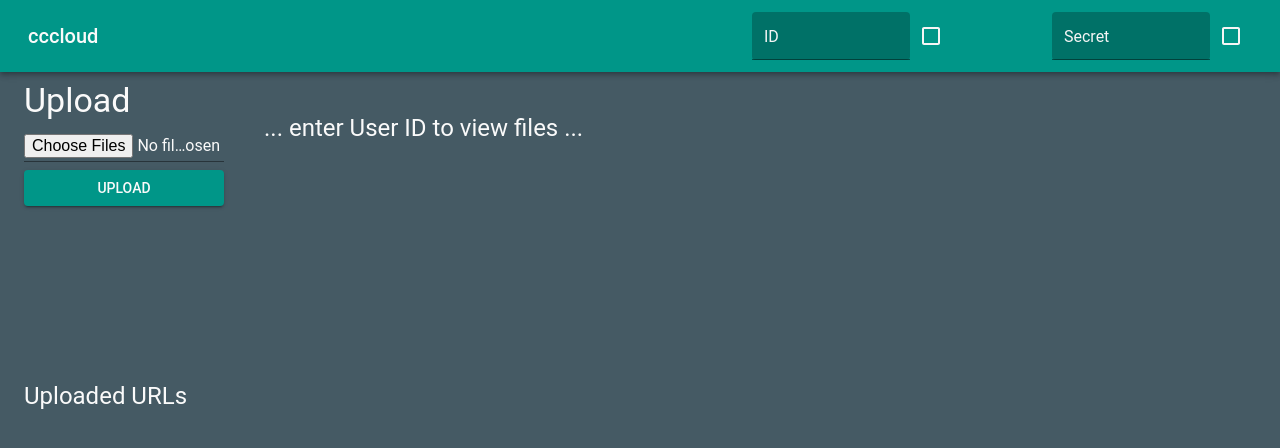
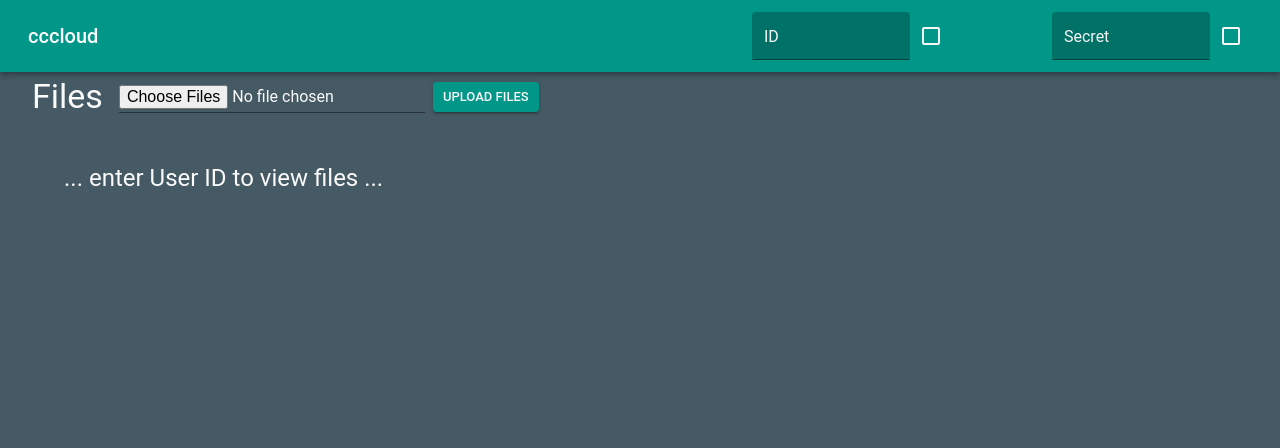
Before and after one commit to cc-d/cccloud, a React (Create React App) app in the folder frontend/: page / in a window 1280 px wide. Shown: the top 448 px of the page. Built offline with nearby package versions, Linux system fonts and the light colour scheme.

Commit message:
5 FILE(s) | README.md frontend/src/FileUpload.tsx frontend/src/UserFi...

```diff
--- a/frontend/src/FileUpload.tsx
+++ b/frontend/src/FileUpload.tsx
@@ -17,6 +17,95 @@ import { EncFile } from './types';
 
 import axios from 'axios';
 
+const UploadArea = ({
+  handleFileChange,
+  handleUpload,
+  setSuccess,
+  setError,
+  loading,
+  success,
+  error,
+}: {
+  handleFileChange: (event: React.ChangeEvent<HTMLInputElement>) => void;
+  handleUpload: () => void;
+  setSuccess: (success: boolean) => void;
+  setError: (error: string | null) => void;
+  loading: boolean;
+  success: boolean;
+  error: string | null;
+}) => {
+  return (
+    <Box
+      sx={{
+        display: 'flex',
+        flexDirection: 'row',
+        maxHeight: '50px',
+        overflow: 'hidden',
+        alignItems: 'center',
+        justifyContent: 'flex-start',
+        mx: 1,
+      }}
+    >
+      <Typography variant="h4" component="h4" my={1} mr={2}>
+        Files
+      </Typography>
+
+      <Box
+        component="form"
+        sx={{
+          display: 'flex',
+          flexDirection: 'row',
+          flexGrow: 1,
+          alignItems: 'center',
+          gap: 1,
+        }}
+        noValidate
+        autoComplete="off"
+      >
+        <Input
+          type="file"
+          onChange={handleFileChange}
+          inputProps={{ multiple: true }}
+          sx={{
+            m: 0,
+            p: 0,
+          }}
+        />
+
+        <Button
+          variant="contained"
+          color="primary"
+          onClick={handleUpload}
+          disabled={loading}
+          size="small"
+          sx={{ overflow: 'hidden', maxHeight: '30px' }}
+        >
+          {loading ? <CircularProgress size={24} /> : 'Upload Files'}
+        </Button>
+      </Box>
+
+      <Snackbar
+        open={success}
+        autoHideDuration={6000}
+        onClose={() => setSuccess(false)}
+      >
+        <Alert onClose={() => setSuccess(false)} severity="success">
+          Files uploaded successfully!
+        </Alert>
+      </Snackbar>
+      <Snackbar
+        open={Boolean(error)}
+        autoHideDuration={6000}
+        onClose={() => setError(null)}
+      >
+        <Alert onClose={() => setError(null)} severity="error">
+          {error}
+        </Alert>
+      </Snackbar>
+    </Box>
+  );
+};
+
 const FileUpload = ({
   cccId,
   secret,
@@ -26,9 +115,9 @@ const FileUpload = ({
 }) => {
   const [files, setFiles] = useState<File[]>([]);
   const [loading, setLoading] = useState(false);
+  const [uploadedURLs, setUploadedURLs] = useState<EncFile[]>([]);
   const [success, setSuccess] = useState(false);
   const [error, setError] = useState<string | null>(null);
-  const [uploadedURLs, setUploadedURLs] = useState<EncFile[]>([]);
 
   const handleFileChange = (event: React.ChangeEvent<HTMLInputElement>) => {
     if (event.target.files) {
@@ -81,89 +170,21 @@ const FileUpload = ({
       maxWidth="xl"
       sx={{
         display: 'flex',
-        flexDirection: 'row',
+        flexDirection: 'column',
       }}
     >
-      <Box sx={{ display: 'flex', flexDirection: 'column', maxWidth: '200px' }}>
-        <Typography variant="h4" component="h4" my={1}>
-          Upload
-        </Typography>
+      <UploadArea
+        {...{
+          handleFileChange,
+          handleUpload,
+          setSuccess,
+          setError,
+          loading,
+          success,
+          error,
+        }}
+      />
 
-        <Box
-          component="form"
-          sx={{
-            display: 'flex',
-            flexDirection: 'column',
-
-            height: '250px',
-          }}
-          noValidate
-          autoComplete="off"
-        >
-          <Box
-            sx={{
-              display: 'flex',
-              flexDirection: 'column',
-              gap: 1,
-            }}
-          >
-            <Input
-              type="file"
-              onChange={handleFileChange}
-              inputProps={{ multiple: true }}
-              sx={{
-                m: 0,
-                p: 0,
-              }}
-            />
-
-            <Button
-              variant="contained"
-              color="primary"
-              onClick={handleUpload}
-              disabled={loading}
-            >
-              {loading ? <CircularProgress size={24} /> : 'Upload'}
-            </Button>
-          </Box>
-        </Box>
-        <Box>
-          <Typography variant="h5" sx={{}}>
-            Uploaded URLs
-          </Typography>
-          <Box
-            sx={{
-              display: 'flex',
-              flexDirection: 'column',
-              gap: 1,
-            }}
-          >
-            {uploadedURLs.map((url, index) => (
-              <a key={index} href={url.url} target="_blank" rel="noreferrer">
-                {url.url.replace(RegExp('^.*/files'), '')}
-              </a>
-            ))}
-          </Box>
-        </Box>
-        <Snackbar
-          open={success}
-          autoHideDuration={6000}
-          onClose={() => setSuccess(false)}
-        >
-          <Alert onClose={() => setSuccess(false)} severity="success">
-            Files uploaded successfully!
-          </Alert>
-        </Snackbar>
-        <Snackbar
-          open={Boolean(error)}
-          autoHideDuration={6000}
-          onClose={() => setError(null)}
-        >
-          <Alert onClose={() => setError(null)} severity="error">
-            {error}
-          </Alert>
-        </Snackbar>
-      </Box>
       {cccId !== null && secret !== null ? (
         <UserFiles cccId={cccId} upUrls={uploadedURLs} secret={secret} />
       ) : (
--- a/frontend/src/UserFiles/comps.tsx
+++ b/frontend/src/UserFiles/comps.tsx
@@ -19,6 +19,22 @@ import FolderIcon from '@mui/icons-material/Folder';
 import { useTheme } from '@mui/material/styles';
 import { EncFile } from '../types';
 import { shortUrl } from './utils';
+import { useNavigate } from 'react-router-dom';
+import { red } from '@mui/material/colors';
+
+const dfLinkSx = {
+  overflow: 'hidden',
+  textOverflow: 'ellipsis',
+  whiteSpace: 'nowrap',
+  maxWidth: '100%',
+  maxHeight: '100%',
+  display: 'block',
+  color: 'inherit',
+  m: 0.5,
+
+  cursor: 'pointer',
+};
+
 interface UrlMediaCardProps {
   url: string;
 }
@@ -26,6 +42,7 @@ interface UrlMediaCardProps {
 const UrlCardMedia = ({ url }: UrlMediaCardProps) => {
   const theme = useTheme();
   const [src, setSrc] = useState<string | undefined>(undefined);
+  const [nav, setNav] = useState(false);
 
   const onClick = () => {
     setSrc(url);
@@ -38,7 +55,7 @@ const UrlCardMedia = ({ url }: UrlMediaCardProps) => {
         src={src}
         onClick={onClick}
         controls={true}
-        sx={{ display: 'flex', flexGrow: 1, maxWidth: 300, maxHeight: 300 }}
+        sx={{ display: 'flex', flexGrow: 1, maxWidth: 200, maxHeight: 200 }}
       />
     );
   } else {
@@ -125,7 +142,7 @@ export const ItemCard = ({
       alignItems: 'center',
       backgroundColor: 'rgba(0, 0, 0, 0.1)',
       borderRadius: '8px',
-      cursor: onClick ? 'pointer' : 'default',
+      cursor: 'pointer',
     }}
     onClick={onClick}
   >
@@ -144,45 +161,58 @@ export const ItemCard = ({
   </Card>
 );
 
+export const DFLink = ({ url }: { url: string }) => {
+  return (
+    <Link
+      href={url}
+      target="_blank"
+      variant="h6"
+      rel="noreferrer"
+      component={'a'}
+      sx={dfLinkSx}
+    >
+      {shortUrl(url)}
+    </Link>
+  );
+};
+
 export const DirFile = ({
+  secret,
   key,
   file,
   dir,
   onClick,
   fsPath,
-  secret,
 }: {
+  secret: string;
   key: number;
   dir?: string;
   file?: EncFile;
   onClick?: () => void;
   fsPath?: string;
-  secret?: string;
 }) => {
-  const name = dir || shortUrl(file!.url);
-  const href = file
-    ? `${file.url}?secret=${secret}`
-    : fsPath
-    ? `${fsPath}/${dir}`
-    : dir;
+  const name = dir ? dir : file ? shortUrl(file.url) : 'unknown';
   const linkTxt = file ? shortUrl(file.url) : dir;
 
   const dfLink = (
-    <Link
-      href={href}
-      target="_blank"
-      variant="h6"
-      rel="noreferrer"
-      component={'a'}
+    <Box
       sx={{
-        color: 'inherit',
+        maxWidth: '200px',
+        maxHeight: '100%',
         overflow: 'hidden',
-        textOverflow: 'ellipsis',
-        whiteSpace: 'nowrap',
       }}
     >
-      {linkTxt}
-    </Link>
+      <Link
+        href={file ? file.url : fsPath}
+        target="_blank"
+        variant="h6"
+        rel="noreferrer"
+        component={'a'}
+        sx={{ ...dfLinkSx }}
+      >
+        {linkTxt}
+      </Link>
+    </Box>
   );
 
   if (file) {
@@ -196,7 +226,7 @@ export const DirFile = ({
     return (
       <ItemCard name={name} onClick={onClick}>
         {dfLink}
-        <FolderIcon sx={{ height: 80, width: 80 }} />
+        <FolderIcon sx={{ maxHeight: 100, maxWidth: 100 }} />
       </ItemCard>
     );
   }
--- a/frontend/src/UserFiles/index.tsx
+++ b/frontend/src/UserFiles/index.tsx
@@ -71,7 +71,7 @@ const UserFiles = ({
   }
 
   return (
-    <>
+    <Box sx={{ mt: -4 }}>
       <Divider
         sx={{
           width: '2px',
@@ -85,14 +85,45 @@ const UserFiles = ({
           ml: 1,
         }}
       >
-        <Typography variant="h4" sx={{ my: 1 }}>
-          Files
-        </Typography>
-        {fsPath && (
-          <Button onClick={handleBackClick} variant="contained" color="primary">
-            Back
-          </Button>
-        )}
+        <Box
+          sx={{
+            display: 'flex',
+            flexDirection: 'row',
+          }}
+        >
+          {fsPath && (
+            <Box
+              sx={{
+                display: 'flex',
+                flexDirection: 'row',
+                alignItems: 'center',
+                justifyContent: 'center',
+                gap: 1,
+              }}
+            >
+              <Typography sx={{ my: 1, maxHeight: 28 }}>{fsPath}</Typography>
+              <Button
+                onClick={handleBackClick}
+                variant="contained"
+                color="primary"
+                size="small"
+                sx={{
+                  display: 'flex',
+                  maxHeight: 28,
+
+                  fontWeight: 'bold',
+                }}
+              >
+                &lt;- {fsPath.replace(/[^/]+$/, '')}
+              </Button>
+            </Box>
+          )}
+          <Divider
+            sx={{
+              my: 1,
+            }}
+          />
+        </Box>
         <Box
           sx={{
             display: 'flex',
@@ -133,7 +164,7 @@ const UserFiles = ({
           ))}
         </Box>
       </Box>
-    </>
+    </Box>
   );
 };
 
```
Also changed, not shown: 2 other files (tests, documents, lock files or other folders).
